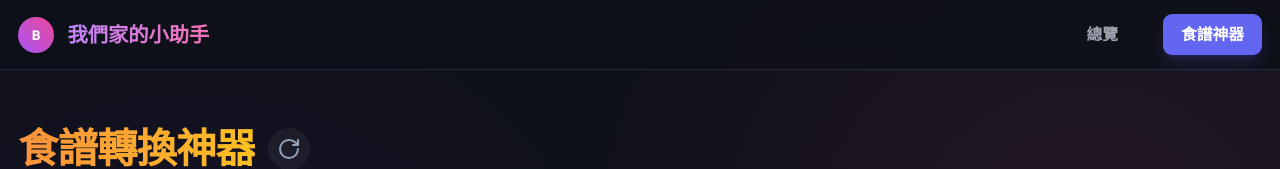
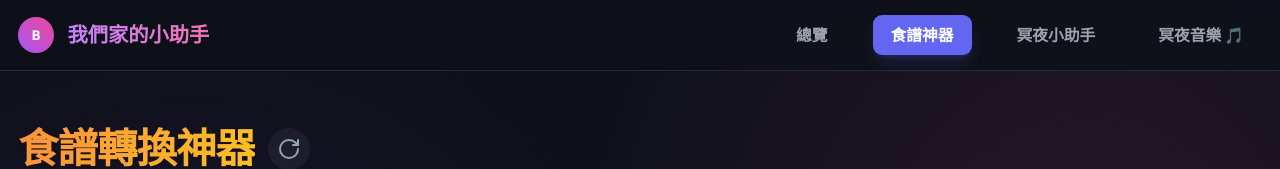
Before and after one commit to BrianLien09/family_app, a Next.js app: page /recipes in a window 1280 px wide. Shown: the top 169 px of the page. Built offline with nearby package versions, Linux system fonts and the light colour scheme; no server answers.

Commit message:
feat: 新增外部連結至導航欄並優化手機版漢堡選單回應式設計

```diff
--- a/src/components/Navbar.tsx
+++ b/src/components/Navbar.tsx
@@ -4,10 +4,12 @@ import Link from 'next/link';
 import { usePathname } from 'next/navigation';
 import clsx from 'clsx';
 import { useEffect, useState } from 'react';
+import { Menu, X, ExternalLink } from 'lucide-react';
 
 export default function Navbar() {
   const pathname = usePathname();
   const [isVisible, setIsVisible] = useState(true);
+  const [isMobileMenuOpen, setIsMobileMenuOpen] = useState(false);
 
   // 🖱️ 滑動偵測邏輯
   useEffect(() => {
@@ -34,17 +36,20 @@ export default function Navbar() {
   const navItems = [
     { name: '總覽', href: '/' },
     { name: '食譜神器', href: '/recipes' },
+    { name: '冥夜小助手', href: 'https://brianlien09.github.io/schedule_app/' },
+    { name: '冥夜音樂 🎵', href: 'https://brianlien09.github.io/Music_app/' },
   ];
 
   return (
     <nav
       id="navbar" // 👈 重要：一定要有這個 ID
       className={clsx(
-        "fixed top-0 left-0 w-full z-[40] h-[70px] bg-[#0f111a]/95 backdrop-blur-md border-b border-[#232942] transition-transform duration-500 ease-in-out",
+        "fixed top-0 left-0 w-full z-[40] bg-[#0f111a]/95 backdrop-blur-md border-b border-[#232942] transition-transform duration-500 ease-in-out",
         !isVisible && "-translate-y-full" // 控制顯示/隱藏
       )}
     >
-       <div className="container h-full flex items-center justify-between !max-w-7xl !py-0 px-4">
+       <div className="container flex items-center justify-between !max-w-7xl px-4 h-[70px]">
+          {/* Logo Section */}
           <div className="flex items-center gap-3">
              <div className="w-8 h-8 rounded-full bg-gradient-to-tr from-purple-500 to-pink-500 flex items-center justify-center overflow-hidden shrink-0">
                 <span className="text-white text-xs font-bold">B</span>
@@ -57,9 +62,26 @@ export default function Navbar() {
              </span>
           </div>
 
-          <div className="flex items-center gap-2 sm:gap-6">
+          {/* Desktop Nav */}
+          <div className="hidden md:flex items-center gap-6">
             {navItems.map((item) => {
               const isActive = pathname === item.href;
+              const isExternal = item.href.startsWith('http');
+
+              if (isExternal) {
+                return (
+                  <a
+                    key={item.href}
+                    href={item.href}
+                    target="_blank"
+                    rel="noopener noreferrer"
+                    className="px-4 py-2 rounded-lg text-sm font-bold transition-all whitespace-nowrap text-gray-400 hover:text-white hover:bg-white/5"
+                  >
+                    {item.name}
+                  </a>
+                );
+              }
+
               return (
                 <Link
                   key={item.href}
@@ -76,7 +98,59 @@ export default function Navbar() {
               );
             })}
           </div>
+
+          {/* Mobile Menu Button */}
+          <button
+            className="md:hidden p-2 text-slate-300 hover:text-white hover:bg-white/10 rounded-lg transition-colors"
+            onClick={() => setIsMobileMenuOpen(!isMobileMenuOpen)}
+          >
+            {isMobileMenuOpen ? <X size={24} /> : <Menu size={24} />}
+          </button>
        </div>
+
+       {/* Mobile Nav Dropdown */}
+       {isMobileMenuOpen && (
+         <div className="md:hidden border-t border-[#232942] bg-[#0f111a] animate-fade-in">
+           <div className="flex flex-col p-4 space-y-2">
+             {navItems.map((item) => {
+               const isActive = pathname === item.href;
+               const isExternal = item.href.startsWith('http');
+
+               if (isExternal) {
+                 return (
+                   <a
+                     key={item.href}
+                     href={item.href}
+                     target="_blank"
+                     rel="noopener noreferrer"
+                     className="px-4 py-3 rounded-lg text-base font-bold text-slate-300 hover:text-white hover:bg-white/5 transition-all flex items-center justify-between group"
+                     onClick={() => setIsMobileMenuOpen(false)}
+                   >
+                     {item.name}
+                     <ExternalLink size={16} className="text-slate-500 group-hover:text-white transition-colors" />
+                   </a>
+                 );
+               }
+
+               return (
+                 <Link
+                   key={item.href}
+                   href={item.href}
+                   onClick={() => setIsMobileMenuOpen(false)}
+                   className={clsx(
+                     "px-4 py-3 rounded-lg text-base font-bold transition-all",
+                     isActive
+                       ? "bg-[#6366f1]/10 text-[#818cf8] border border-[#6366f1]/20"
+                       : "text-slate-300 hover:text-white hover:bg-white/5"
+                   )}
+                 >
+                   {item.name}
+                 </Link>
+               );
+             })}
+           </div>
+         </div>
+       )}
     </nav>
   );
 }
```
